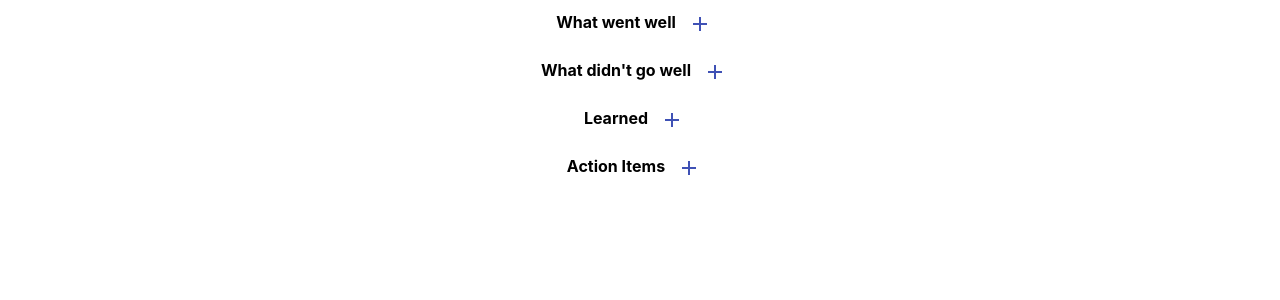
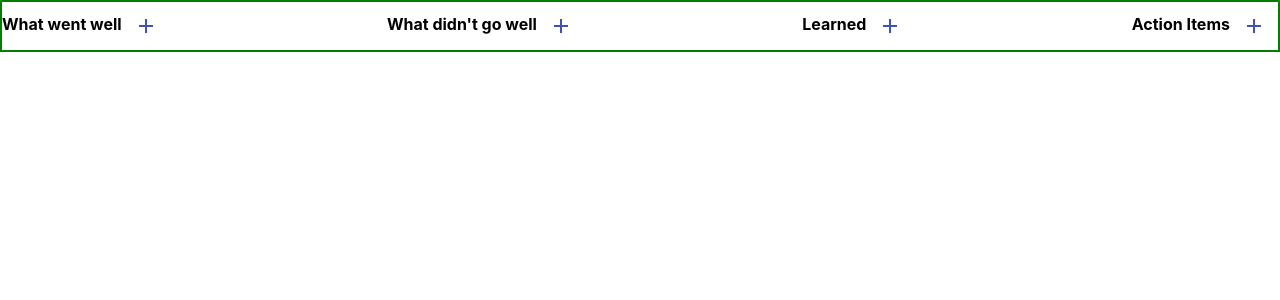
Before and after one commit to nobisro/retrobeard, a React (Create React App) app: page / in a window 1280 px wide. Shown: the top 300 px of the page. Built offline with nearby package versions, Linux system fonts and the light colour scheme.

Commit message:
improved style

```diff
--- a/package.json
+++ b/package.json
@@ -44,5 +44,8 @@
       "last 1 firefox version",
       "last 1 safari version"
     ]
+  },
+  "devDependencies": {
+    "prettier": "^1.19.1"
   }
 }
--- a/src/App.css
+++ b/src/App.css
@@ -2,12 +2,21 @@
   /* display: grid;
   grid-template-columns: repeat(4, auto [col-start]);
   grid-template-rows: auto; */
-  justify-items: center;
   /* background-color: #212121; */
+  border: 2px solid green;
+  display: flex;
+  justify-content: space-between;
+  align-content: center;
+  flex-wrap: wrap;
 }
 
 .header {
   font-weight: bold;
+  /* width: 22%; */
+  /* align-content: center; */
+  /* width: '25%'; */
+  /* min-width: 100px; */
+  /* border: 1px solid blue; */
 }
 
 .button {
--- a/src/App.js
+++ b/src/App.js
@@ -1,4 +1,5 @@
 import React, { useState } from 'react';
+import Header from './Header.js'
 import RetroModal from './RetroModal.js'
 import RetroCard from './RetroCard.js';
 import { HeaderButton } from './RetroButtons.js'
@@ -8,6 +9,7 @@ import './App.css';
 
 const App = () => {
   const [items, setItems] = useState([])
+  const [itemsObject, setItemsObject] = useState({})
   const [open, setOpen] = useState(false)
   const [category, setCategory] = useState(-1);
 
@@ -18,49 +20,35 @@ const App = () => {
   const closeModal = () => setOpen(false)
 
   const handleAddCard = (retro) => {
-    const updatedItems = [...items];
-    updatedItems.push(retro)
-    setItems(updatedItems)
+    const updatedItemsObject = Object.assign({}, itemsObject);
+    if (!updatedItemsObject[retro.catId]) {
+      updatedItemsObject[retro.catId] = []
+    }
+    updatedItemsObject[retro.catId].push(retro)
+    setItemsObject(updatedItemsObject);
     closeModal()
-  }
-
-  const createHeaders = () => {
-    return DEFAULT_HEADERS.map(({ title, catId }) => {
-      return (
-        <div className={`header item-${catId}`}>
-          {title}
-          <HeaderButton
-            onClick={openModal}
-            catId={catId}
-          />
-
-        </div>
-      )
-    })
-  }
-
-  const createItems = () => {
-    return items.map(item => {
-      return (
-        <RetroCard
-          title={item.title}
-          description={item.description}
-        />
-      )
-    })
   }
 
   return (
     <>
       <div className='container'>
-        {createHeaders()}
-        {createItems()}
+        {DEFAULT_HEADERS.map(({ title, catId }) => {
+            return (
+              <Header
+                title={title}
+                onClick={openModal}
+                catId={catId}
+                items={itemsObject[catId]}
+              />
+            )
+    })}
       </div>
 
       <RetroModal
         open={open}
         closeModal={closeModal}
         handleAddCard={handleAddCard}
+        catId={category}
       />
 
     </>
--- /dev/null
+++ b/src/Header.js
@@ -0,0 +1,28 @@
+import React from 'react';
+import RetroCard from './RetroCard.js'
+import { HeaderButton } from './RetroButtons.js';
+import { Typography } from '@material-ui/core';
+
+const Header = ({title, catId, onClick, items = []}) => {
+    return (
+        <div className='header'>
+            {/* <Typography> */}
+                {title}
+            {/* </Typography> */}
+            <HeaderButton
+            onClick={onClick}
+            catId={catId}
+            />
+            {items.map(item => {
+                return (
+                    <RetroCard
+                    title={item.title}
+                    description={item.description}
+                />
+                )
+            })}
+      </div>
+    )
+}
+
+export default Header;
--- a/src/RetroButtons.js
+++ b/src/RetroButtons.js
@@ -9,6 +9,7 @@ const useStyles = makeStyles(theme => ({
         background: 'green',
         borderRadius: 3,
         alignItems: 'flex-end',
+        marginTop: '2rem'
     },
 }))
 
@@ -17,7 +18,7 @@ export const HeaderButton = ({ onClick, catId }) => {
         <IconButton
             color='primary'
             size='size'
-            onClick={onClick}
+            onClick={() => onClick(catId)}
         >
             <AddIcon />
         </IconButton>
--- a/src/RetroCard.js
+++ b/src/RetroCard.js
@@ -9,10 +9,19 @@ import Typography from '@material-ui/core/Typography';
 
 
 const useStyles = makeStyles({
+    container: {
+        display: 'flex'
+    },
     card: {
-        minWidth: 275,
-        maxWidth: '25%',
-        border: '1px solid red'
+        // maxWidth: '300px',
+        maxWidth: '300px',
+        minWidth: '25%',
+        // flexBasis: '200px',
+        border: '1px solid red',
+        flexWrap: 'wrap',
+        flexGrow: 1,
+        overflowWrap: 'break-word',
+        margin: '1rem 0.5rem'
     },
     bullet: {
         display: 'inline-block',
@@ -20,7 +29,7 @@ const useStyles = makeStyles({
         transform: 'scale(0.8)',
     },
     title: {
-        fontSize: 14,
+        fontSize: 22,
     },
     pos: {
         marginBottom: 1,
@@ -29,6 +38,14 @@ const useStyles = makeStyles({
         background: 'green',
         padding: '0.5rem',
         color: 'white',
+        fontSize: 72,
+    },
+    content: {
+        display:'flex',
+        flexWrap: 'wrap',
+        justifyContent: 'center',
+        overflowWrap: 'break-word',
+        fontSize: 72,
     }
 });
 
@@ -36,12 +53,17 @@ const RetroCard = ({ title, description }) => {
     const classes = useStyles();
 
     return (
+        <div className={classes.container}>
         <Card className={classes.card}>
             <CardHeader
                 title={title}
                 className={classes.header}
-            />
-            <CardContent>
+            >
+            <Typography className={classes.title} color="textPrimary" gutterBottom>
+                {title}
+            </Typography>
+            </CardHeader>
+            <CardContent className={classes.content}>
                 <Typography
                     variant="body2"
                     color="textSecondary"
@@ -51,6 +73,7 @@ const RetroCard = ({ title, description }) => {
                 </Typography>
             </CardContent>
         </Card>
+        </div>
     );
 }
 
--- a/src/RetroModal.js
+++ b/src/RetroModal.js
@@ -1,6 +1,6 @@
 import React from 'react'
 import { Modal, TextareaAutosize, Input } from '@material-ui/core';
-import { makeStyles } from '@material-ui/core/styles';
+import { makeStyles, MuiThemeProvider } from '@material-ui/core/styles';
 import { AddCardButton } from './RetroButtons.js'
 
 const useModalStyle = makeStyles(theme => ({
@@ -23,7 +23,11 @@ const useModalStyle = makeStyles(theme => ({
         width: '95%'
     },
     description: {
-        width: '95%'
+        width: '95%',
+        maxWidth: '95%',
+        minWidth: '95%',
+        minHeight: '8rem',
+        maxHeight: '8rem',
     }
 }))
 
@@ -35,12 +39,15 @@ const getModalStyle = () => {
     };
 }
 
-const RetroModal = ({ open, closeModal, handleAddCard }) => {
+const RetroModal = ({ open, closeModal, handleAddCard, catId }) => {
     const classes = useModalStyle()
+
     const [modalStyle] = React.useState(getModalStyle)
-
     const [title, setTitle] = React.useState('')
     const [description, setDescription] = React.useState('')
+    const emojis = ['🍻', '😻', '💡', '🤔', '🔥', '🏁']
+
+
     const clearAll = () => {
         setTitle('')
         setDescription('')
@@ -51,9 +58,10 @@ const RetroModal = ({ open, closeModal, handleAddCard }) => {
             className={classes.root}
             open={open}
             onBackdropClick={closeModal}
+            catId={catId}
         >
             <div style={modalStyle} className={classes.paper}>
-                <p>Add a card</p>
+                {/* <p>Add a card</p> */}
                 <p>Title</p>
                 <Input
                     color='primary'
@@ -66,19 +74,41 @@ const RetroModal = ({ open, closeModal, handleAddCard }) => {
                     }}
                 />
                 <p>Description</p>
-                <TextareaAutosize
+                <textarea
                     placeholder='Optional'
                     rowsMin={4}
                     className={classes.description}
                     onChange={(e) => {
                         setDescription(e.target.value)
                     }}
+                    value={description}
                 />
+
+                <div style={{
+                    display: 'flex',
+                    alignContent: 'space-between',
+                    padding: '0.5rem 0.25rem'}
+                }>
+                    {emojis.map(emoji => (
+                    <span
+                        style={{fontSize: 32}}
+                        onClick={()=>{
+
+                            setDescription(description + emoji)
+                        }}
+                    >
+                    {emoji}
+                    </span>))}
+                </div>
+
+
                 <AddCardButton
                     onClick={() => {
                         handleAddCard({
+                            id: Math.floor(Math.random() * 100000),
+                            catId: catId,
                             title: title,
-                            description: description
+                            description: description,
                         })
                         clearAll()
                     }}
```
